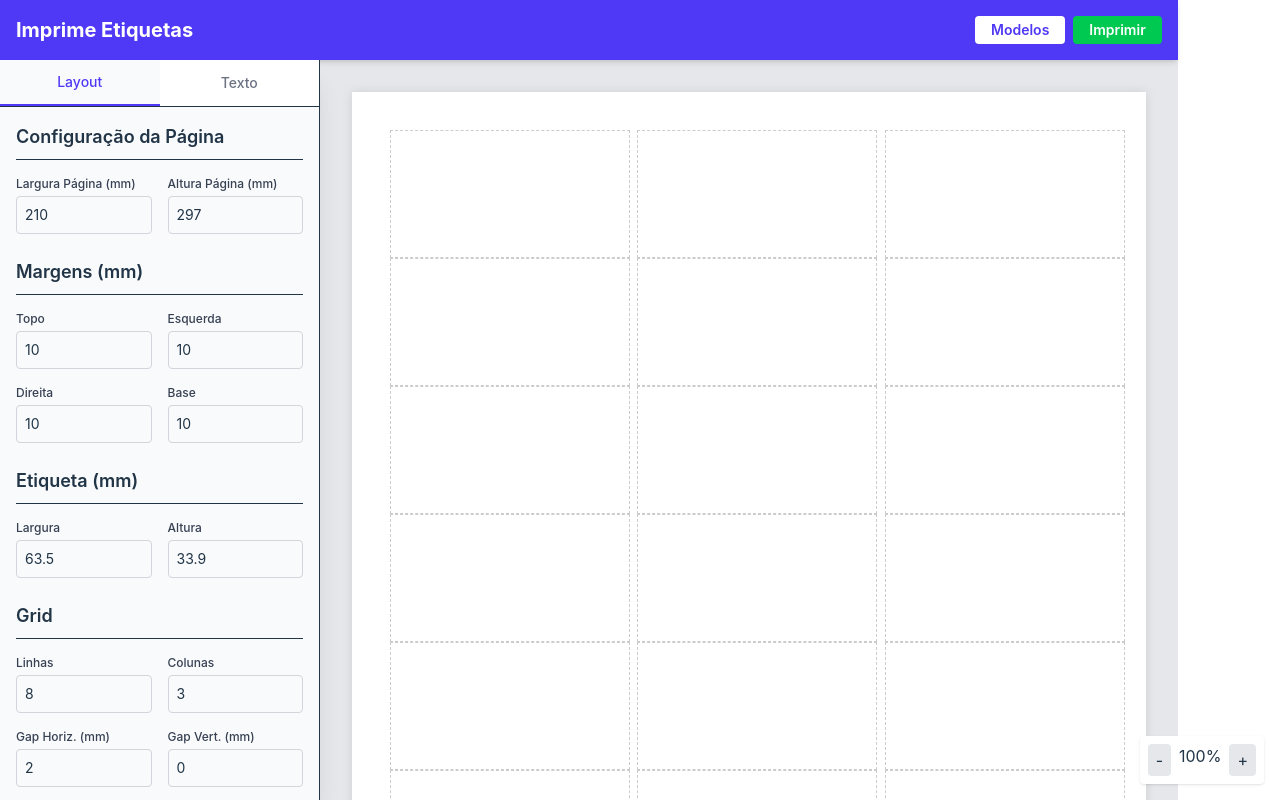
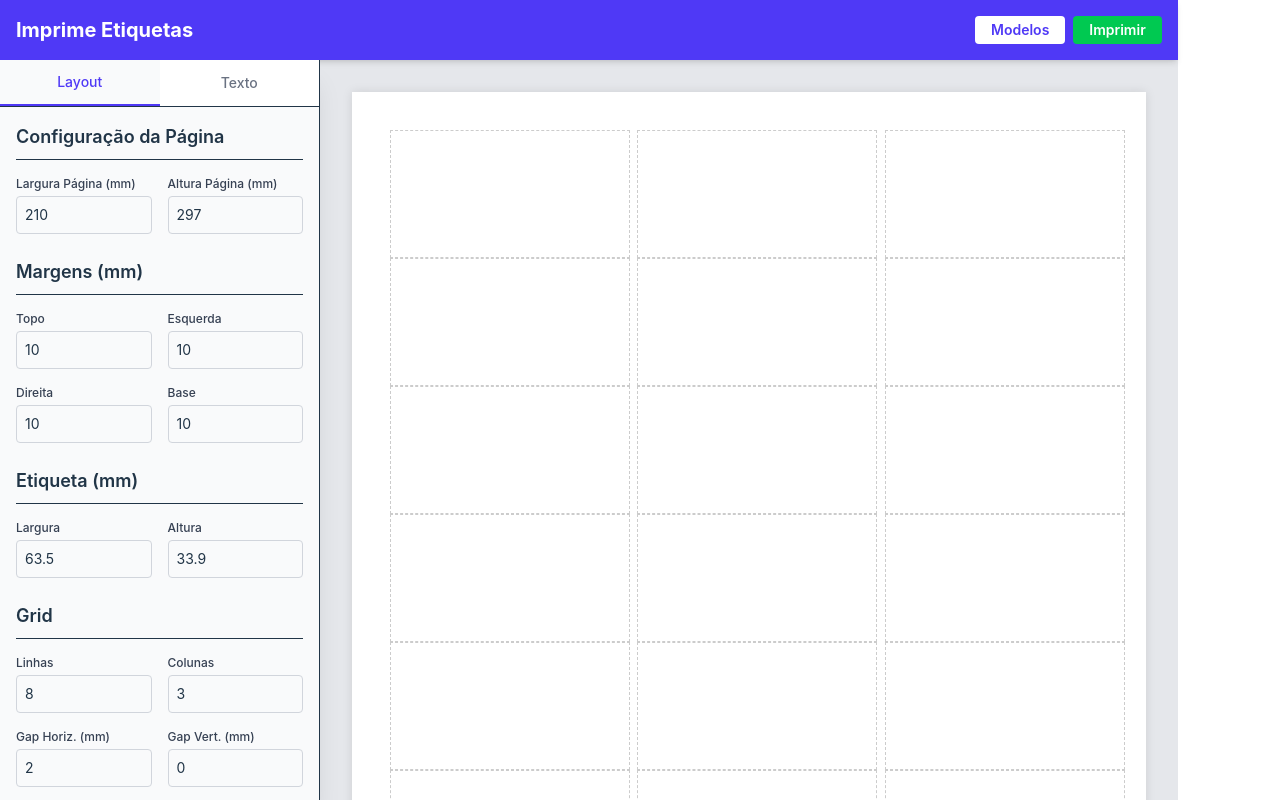
Before and after one commit to ronefel/ImprimeEtiquetas, a React (Vite) app: page / in a window 1280 px wide. Built offline with nearby package versions, Linux system fonts and the light colour scheme.

Commit message:
Removendo funcionalidade de zoom

```diff
--- a/src/components/Preview.jsx
+++ b/src/components/Preview.jsx
@@ -8,7 +8,6 @@ const Preview = ({
     selectedIndex,
     onUpdateContent,
 }) => {
-    const [scale, setScale] = useState(1);
     const [isPrint, setIsPrint] = useState(false);
 
     useEffect(() => {
@@ -20,9 +19,6 @@ const Preview = ({
         return () => mediaQueryList.removeEventListener('change', handlePrintChange);
     }, []);
 
-    // Use scale 1 for print, variable for screen
-    const effectiveScale = isPrint ? 1 : scale;
-
     const pageStyle = {
         position: 'relative',
         width: `${config.pageWidth}mm`,
@@ -33,10 +29,6 @@ const Preview = ({
         paddingLeft: `${config.marginLeft}mm`,
         backgroundColor: 'white',
         boxShadow: isPrint ? 'none' : '0 0 10px rgba(0,0,0,0.1)',
-        transform: isPrint ? 'none' : `scale(${effectiveScale})`,
-        transformOrigin: 'top left',
-        marginBottom: isPrint ? 0 : `-${(1 - effectiveScale) * config.pageHeight}mm`,
-        marginRight: isPrint ? 0 : `-${(1 - effectiveScale) * config.pageWidth}mm`,
     };
 
     const gridStyle = {
@@ -98,13 +90,6 @@ const Preview = ({
 
     return (
         <div className="w-full h-full overflow-y-scroll overflow-x-hidden bg-gray-200 p-8 flex justify-center items-start print:p-0 print:bg-white print:overflow-visible print:block">
-            {/* Controls for Scale (Screen only) */}
-            <div className="fixed bottom-4 right-4 bg-white p-2 rounded shadow flex gap-2 print:hidden z-50">
-                <button onClick={() => setScale(s => Math.max(0.2, s - 0.1))} className="px-2 py-1 bg-gray-200 rounded">-</button>
-                <span className="min-w-[3ch] text-center">{Math.round(effectiveScale * 100)}%</span>
-                <button onClick={() => setScale(s => Math.min(2, s + 0.1))} className="px-2 py-1 bg-gray-200 rounded">+</button>
-            </div>
-
             <div style={pageStyle} className="print:!transform-none print:!shadow-none print:!m-0">
                 <div style={gridStyle}>
                     {labels}
```
